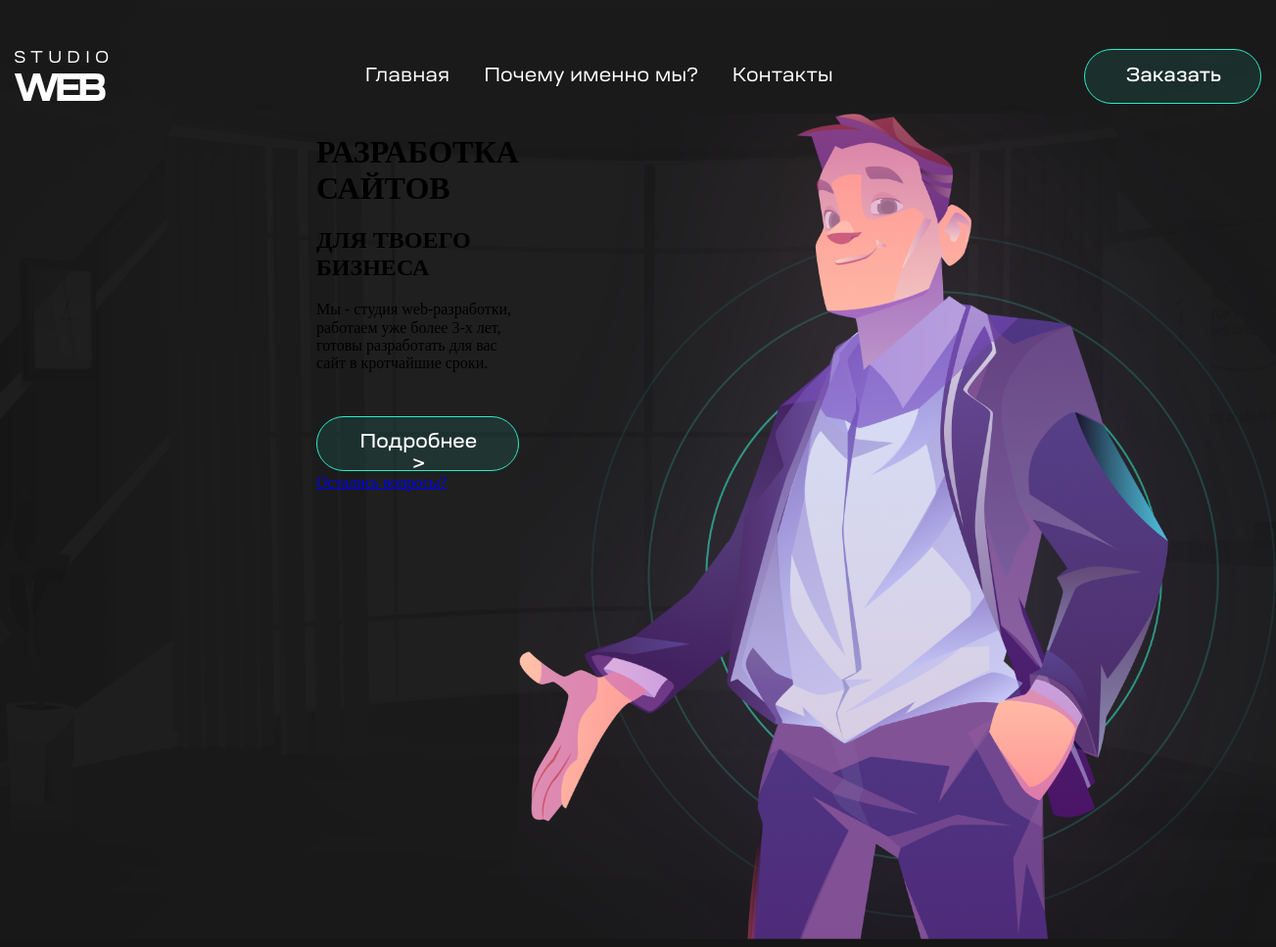
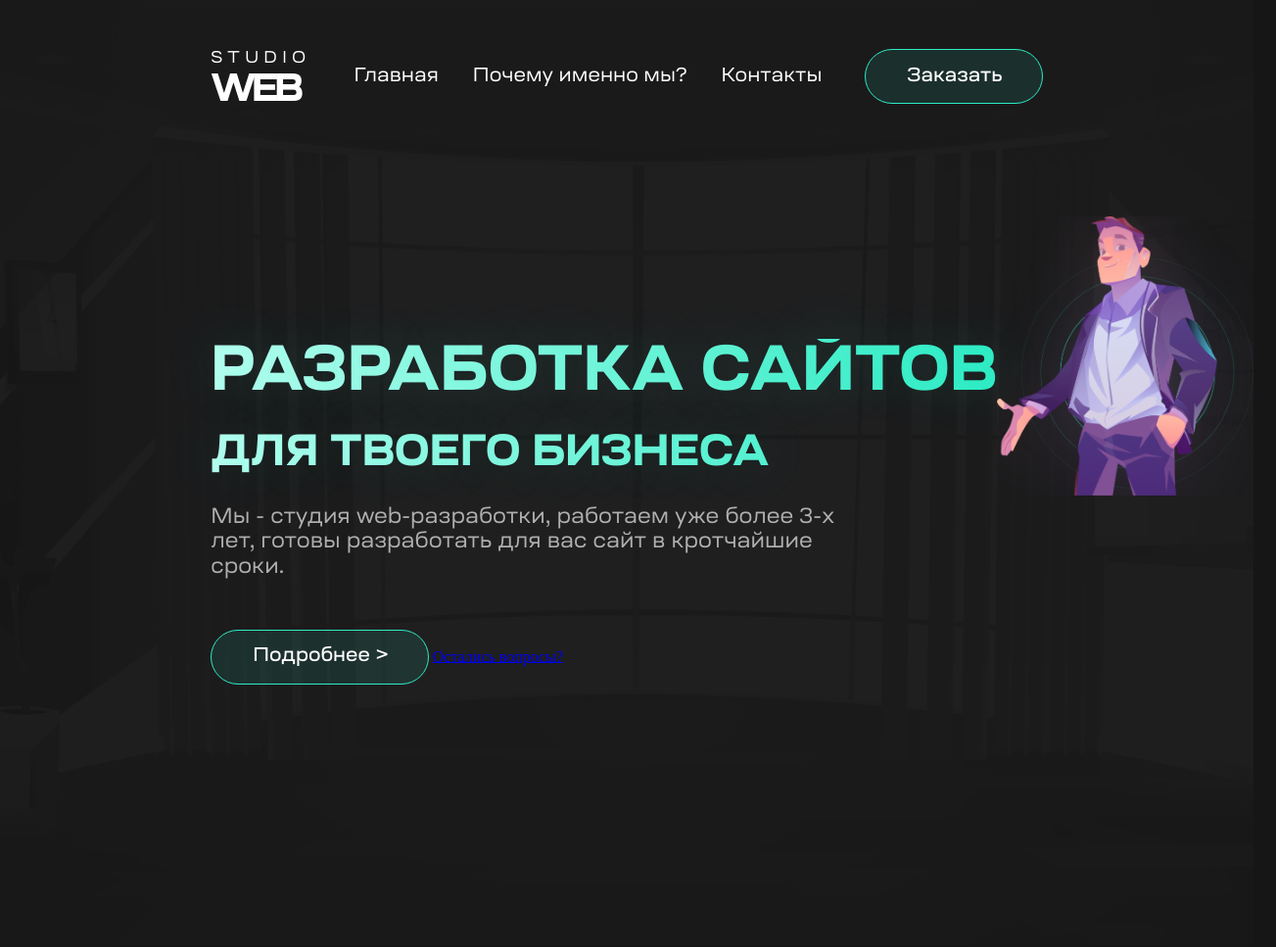
Before and after one commit to ArtemKornishon/webstudio_landing, a plain HTML site: page index.html in a window 1280 px wide. Shown: the whole page at 98% size, 1303 px wide, since content can reach past the window. Drawn offline with nearby package versions, Linux system fonts and the light colour scheme.

Commit message:
header grid prod

```diff
--- a/index.html
+++ b/index.html
@@ -9,7 +9,7 @@
     <title>Studio WEB</title>
 </head>
 <body>
-    <div class="header">
+    <header class="header">
         <div class="header__navigation">
             <div class="header__logo">
                 <a class="header__logo-link">Studio</a>
@@ -36,7 +36,7 @@
             </div>
             <img src="./images/header__pic.png" alt="Векторное изображение человека" class="header__pic">
         </div>
-    </div>
+    </header>
 
 </body>
 </html>
--- a/style.css
+++ b/style.css
@@ -2,21 +2,22 @@
 
 body {
     background-color: rgb(22, 22, 23);
-    display: inline-block;
+    overflow-x: hidden;
 }
 
 .header {
     background-image: url(./images/header_background.png);
+    background-position: center;
+    position: relative;
+    background-repeat: no-repeat;
     background-size: cover;
-    background-repeat: no-repeat;
-    position: relative;
-    background-position: center;
+    margin: 0 auto;
 }
 
 .header__navigation {
     display: flex;
     justify-content: space-between;
-    max-width: 1274px;
+    width: 66.354%;
     margin: 0 auto;
 }
 
@@ -87,23 +88,55 @@ body {
   }
 
   .header__about-wrapper {
-    margin-left: 323px;
+    margin: 105px auto 2px 16.822%;
     display: grid;
     grid-template-areas: "header__intro header__pic"
                          "header__info header__pic";
-    grid-template-rows: 259px 1fr;
+    grid-template-rows: 1fr 1fr;
+    max-width: 1574px;
   }
 
 .header__pic {
-    max-width: 773px;
-    max-height: 851px;
     grid-area: header__pic;
+    object-fit: cover;
+    object-position: bottom;
+    width: 100%;
   }
 
   .header__intro {
     grid-area: header__intro;
+    margin-top: 125px;
   }
 
-  .header__info {
+.header__info {
     grid-area: header__info;
   }
+
+.header__title {
+    margin: 0;
+    font-family: 'Ruberoid Extra';
+    font-size: 65px;
+    background: linear-gradient(to right, rgba(181, 254, 239, 1), rgba(46, 236, 197, 1));
+    -webkit-background-clip: text;
+    -webkit-text-fill-color: transparent;
+    text-shadow: 0px 0px 55px rgba(46,236,197,0.15);
+    white-space: nowrap;
+  }
+
+.header__subtitle {
+    margin: 19px 0 0;
+    font-family: 'Ruberoid Extra';
+    font-size: 45px;
+    background: linear-gradient(to right, rgba(181, 254, 239, 1), rgba(46, 236, 197, 1));
+    -webkit-background-clip: text;
+    -webkit-text-fill-color: transparent;
+    text-shadow: 0px 0px 55px rgba(46,236,197,0.15);
+}
+
+.header__text {
+    margin: 26px 0 0;
+    font-family: 'Ruberoid-Regular';
+    font-size: 22px;
+    color: rgba(255, 255, 255, 0.65);
+    max-width: 672px;
+}
```
Also changed, not shown: 1 other file.
